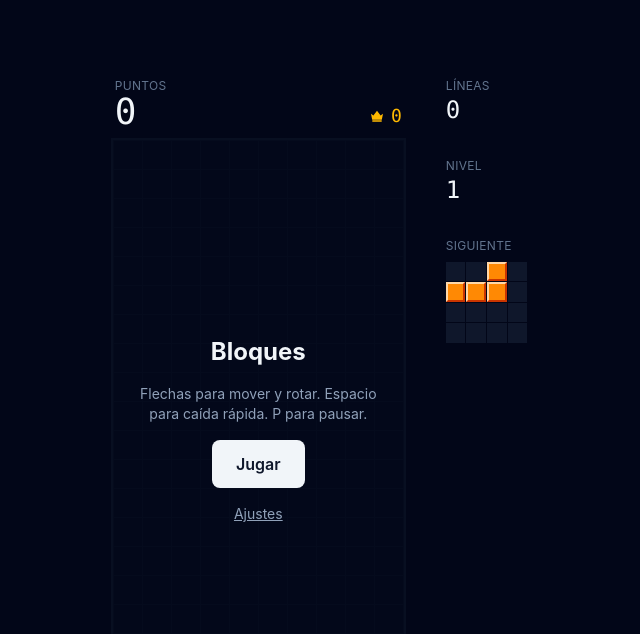
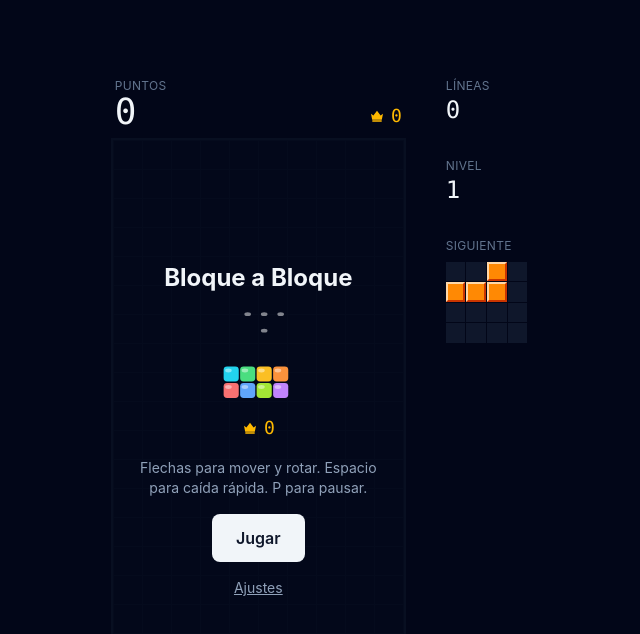
Before and after one commit to Calikane13/tetris, a React (Vite) app: page / in a window 1280 px wide. Shown: the top 634 px of the page, without its empty margins (321-961 px from the left). Built offline with nearby package versions, Linux system fonts and the light colour scheme.

Commit message:
C08: menu con logo, y hueco para los botones tactiles

```diff
--- a/src/App.tsx
+++ b/src/App.tsx
@@ -1,20 +1,23 @@
 import { useEffect, useState } from 'react';
 import { Board } from './components/Board';
+import { ComboBanner } from './components/ComboBanner';
+import { CrownIcon } from './components/CrownIcon';
 import { GameOverPanel } from './components/GameOverPanel';
 import { Hud } from './components/Hud';
 import { LevelUpBanner } from './components/LevelUpBanner';
 import { LiveRegion } from './components/LiveRegion';
+import { Logo } from './components/Logo';
 import { Overlay, OverlayButton } from './components/Overlay';
 import { ScoreBar } from './components/ScoreBar';
 import { SettingsPanel } from './components/SettingsPanel';
 import { TouchControls } from './components/TouchControls';
 import { useGameLoop } from './hooks/useGameLoop';
 import { useKeyboard } from './hooks/useKeyboard';
-import { ComboBanner } from './components/ComboBanner';
 import { useGameStore } from './store/useGameStore';
 
 function App() {
   const status = useGameStore((state) => state.status);
+  const best = useGameStore((state) => state.best);
   const hasSavedGame = useGameStore((state) => state.hasSavedGame);
   const startGame = useGameStore((state) => state.startGame);
   const resumeSavedGame = useGameStore((state) => state.resumeSavedGame);
@@ -42,8 +45,7 @@ function App() {
   }, []);
 
   return (
-    <main className="flex min-h-dvh items-center justify-center bg-slate-950 p-4">
-      <div className="flex flex-col items-center gap-6 md:flex-row md:items-start md:gap-10">
+    <main className="flex min-h-dvh items-center justify-center bg-slate-950 p-4 pb-32 md:pb-4">      <div className="flex flex-col items-center gap-6 md:flex-row md:items-start md:gap-10">
         {/* La barra de puntuación va sobre el tablero y comparte su ancho. */}
         <div className="flex flex-col gap-2">
           <ScoreBar />
@@ -57,7 +59,7 @@ function App() {
               <Board />
             </div>
 
-                        <LevelUpBanner />
+            <LevelUpBanner />
             <ComboBanner />
 
             {showSettings && (
@@ -67,26 +69,42 @@ function App() {
             )}
 
             {!showSettings && status === 'menu' && (
-              <Overlay title="Bloques">
-                <p className="max-w-xs text-sm text-slate-400">
-                  Flechas para mover y rotar. Espacio para caída rápida. P para pausar.
+              <Overlay title="Bloque a Bloque">
+                {/* El logo es más pequeño en móvil para que el menú entero
+                    quepa sin desplazamiento a 320x568 (requisito C30). */}
+                <Logo size={56} className="md:hidden" />
+                <Logo size={88} className="hidden md:block" />
+
+
+
+                {/* El récord se ve antes de empezar (requisito C27). */}
+                <div className="flex items-center gap-1.5 text-amber-400">
+                  <CrownIcon className="h-4 w-4" />
+                  <span className="font-mono text-lg tabular-nums">{best}</span>
+                </div>
+
+                {/* Las teclas no sirven de nada en móvil (requisito C29). */}
+                <p className="hidden max-w-xs text-sm text-slate-400 md:block">
+                  Flechas para mover y rotar. Espacio para caída rápida. P para
+                  pausar.
                 </p>
 
-                {hasSavedGame && (
-                  <OverlayButton onClick={resumeSavedGame}>Continuar partida</OverlayButton>
+                {hasSavedGame ? (
+                  <>
+                    <OverlayButton onClick={resumeSavedGame}>
+                      Continuar partida
+                    </OverlayButton>
+                    <button
+                      type="button"
+                      onClick={startGame}
+                      className="text-sm text-slate-400 underline hover:text-slate-200"
+                    >
+                      Empezar de cero
+                    </button>
+                  </>
+                ) : (
+                  <OverlayButton onClick={startGame}>Jugar</OverlayButton>
                 )}
-
-                <button
-                  type="button"
-                  onClick={startGame}
-                  className={
-                    hasSavedGame
-                      ? 'text-sm text-slate-400 underline hover:text-slate-200'
-                      : 'rounded-lg bg-slate-100 px-6 py-3 font-semibold text-slate-900 transition-colors hover:bg-white focus:outline-none focus-visible:ring-2 focus-visible:ring-cyan-400'
-                  }
-                >
-                  {hasSavedGame ? 'Empezar de cero' : 'Jugar'}
-                </button>
 
                 <button
                   type="button"
```
